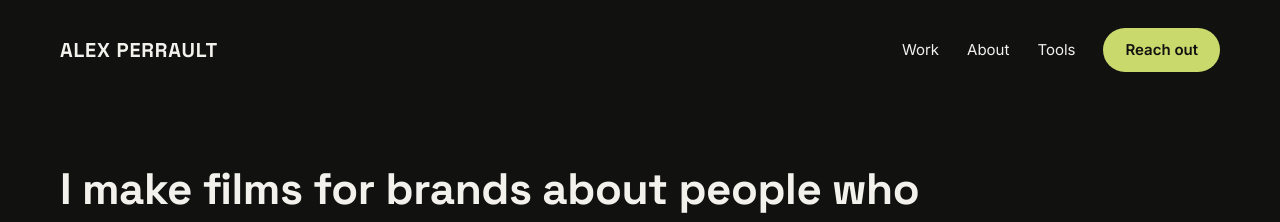
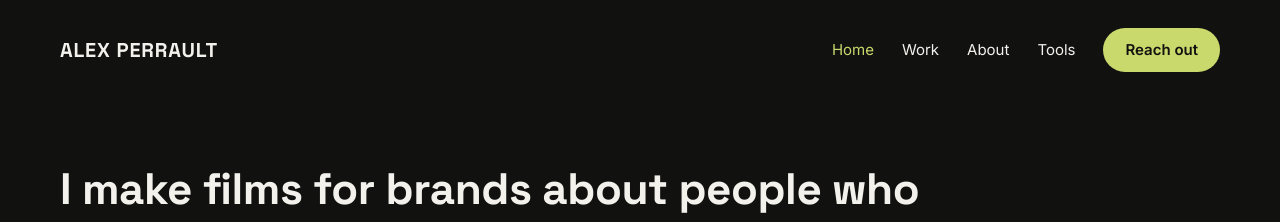
Before and after one commit to evillollive/evillollive.github.io, a Jekyll site: the page built from index.html, in a window 1280 px wide and 900 px high. Shown: the top 222 px of the window. Built offline with Jekyll 4.4.1, drawn with Linux system fonts in a browser that asks for light colours.

Commit message:
Add Home to the menu
Co-Authored-By: Claude Opus 5.5 <noreply@anthropic.com>
Claude-Session: https://claude.ai/code/session_01UJbywNZyqkevWV4qp282DV

```diff
--- a/_layouts/default.html
+++ b/_layouts/default.html
@@ -17,6 +17,7 @@
 <header class="wrap site-header">
   <a class="brand" href="/">ALEX PERRAULT</a>
   <nav class="nav" aria-label="Main">
+    <a href="/"{% if page.url == '/' %} aria-current="page"{% endif %}>Home</a>
     <a href="/work/"{% if page.url contains '/work/' %} aria-current="page"{% endif %}>Work</a>
     <a href="/about/"{% if page.url == '/about/' %} aria-current="page"{% endif %}>About</a>
     <a href="/tools/"{% if page.url == '/tools/' %} aria-current="page"{% endif %}>Tools</a>
```
